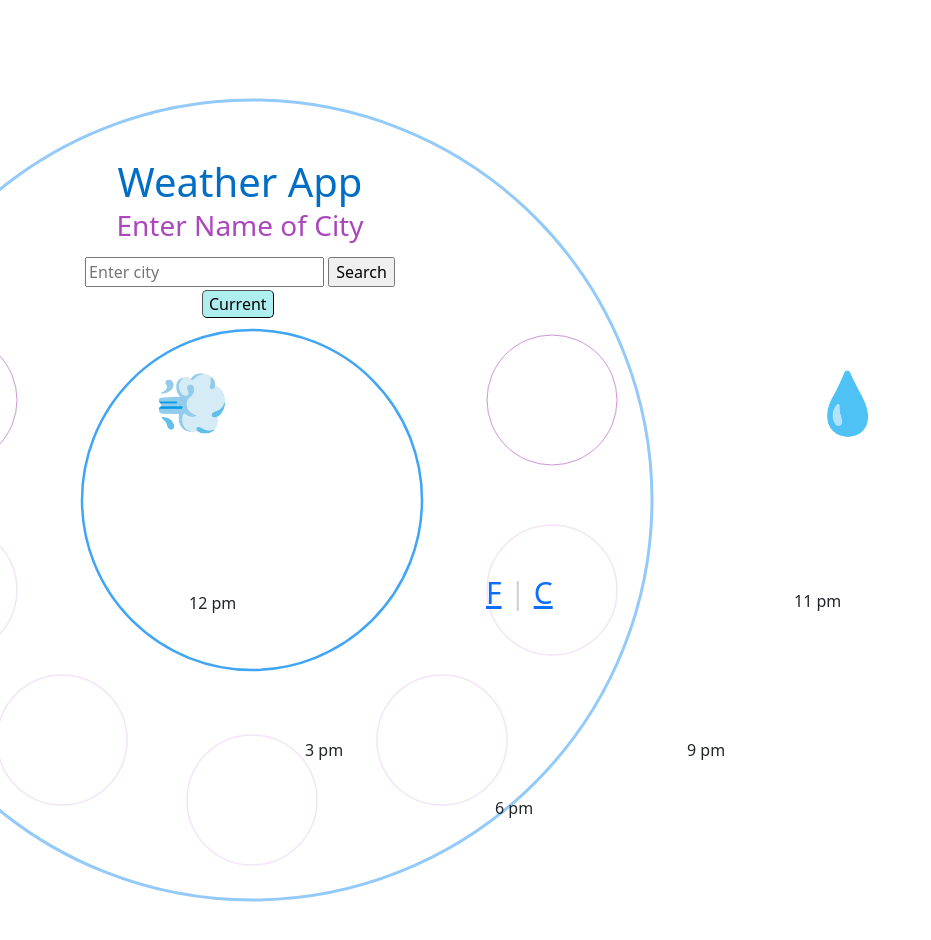
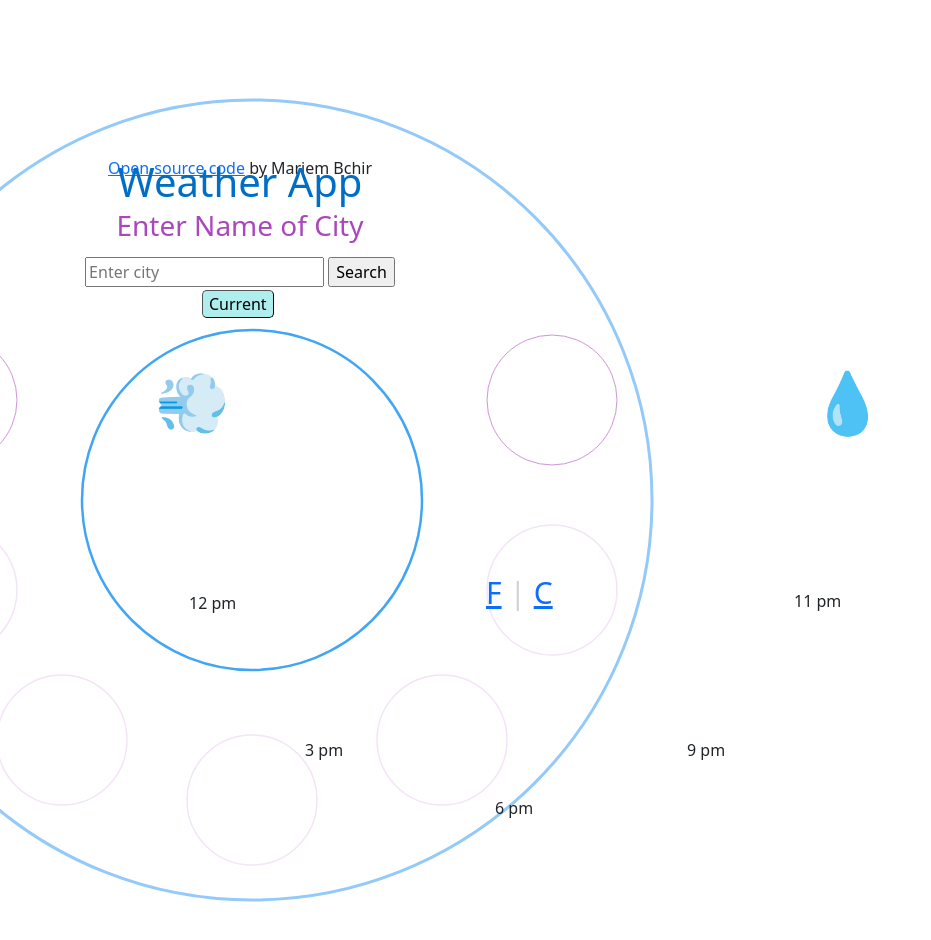
Before and after one commit to Mabchir/My-Weather-App, a website built with Parcel: page index.html in a window 1280 px wide. Shown: the whole page, without its empty margins (0-931 px from the left). Built offline with nearby package versions, Linux system fonts and the light colour scheme.

Commit message:
add the open source link
having trouble moving the open-source element

```diff
--- a/index.html
+++ b/index.html
@@ -74,6 +74,12 @@
         <p class="time">11 pm</p>
       </div>
       <button class="currentLoc">Current</button>
+      <span class="source">
+        <a href="https://github.com/Mabchir/My-Weather-App" target="_blank"
+          >Open-source code</a
+        >
+        by Mariem Bchir
+      </span>
     </div>
     <script src="src/index.js"></script>
     <script src="https://cdn.jsdelivr.net/npm/axios/dist/axios.min.js"></script>
--- a/src/style.css
+++ b/src/style.css
@@ -188,3 +188,7 @@ h3 {
   background-color: paleturquoise;
   border-width: 0.15ch;
 }
+
+.source {
+  left: 400;
+}
```
